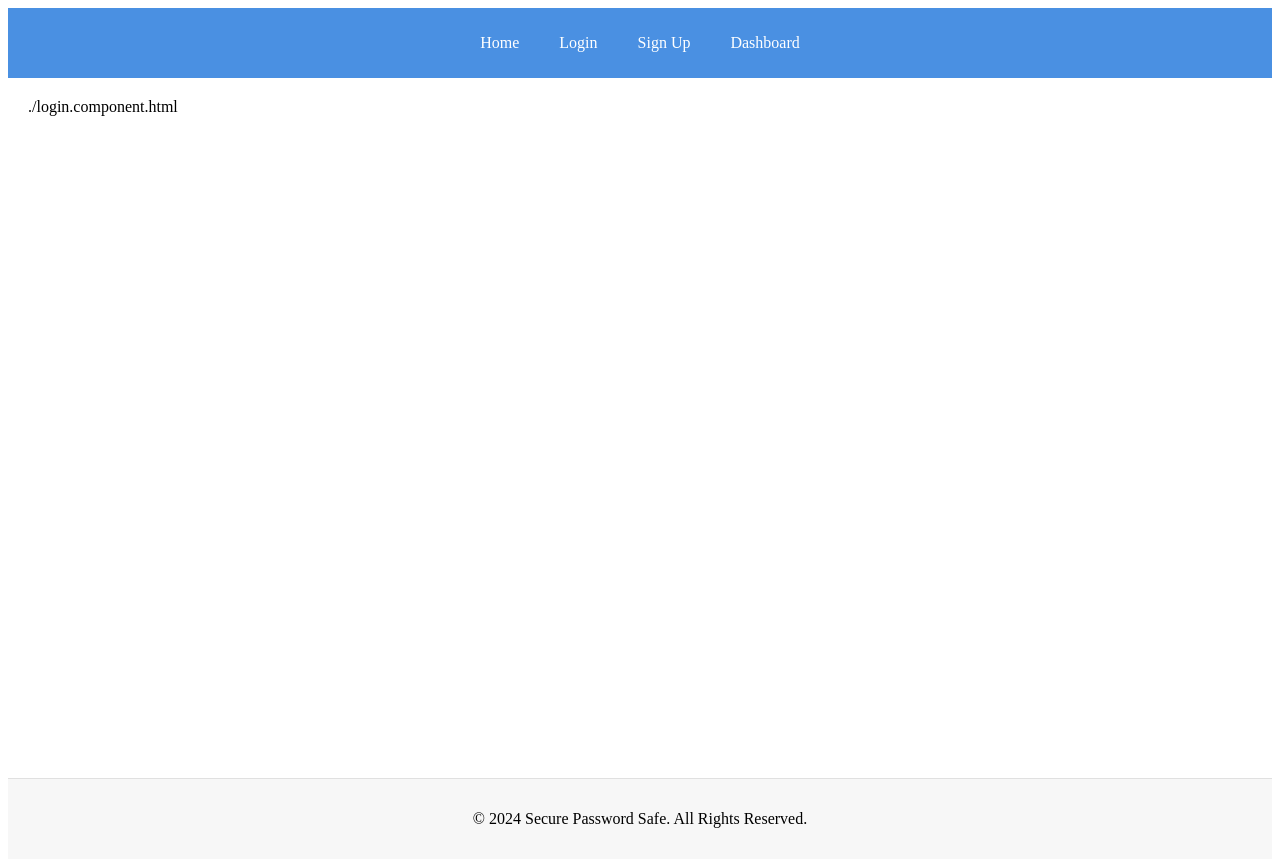
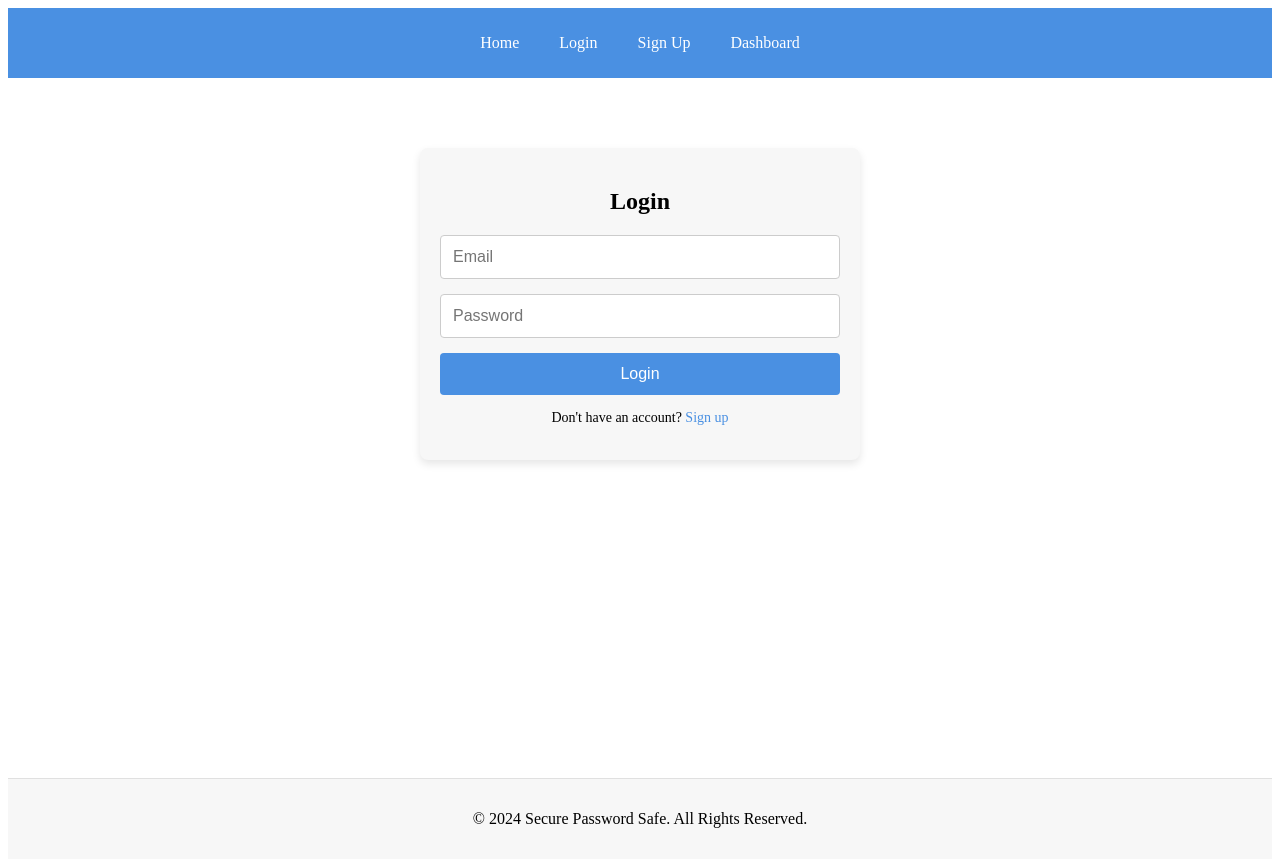
Before and after one commit to scelokhoza/Digital-Safe, an Angular app in the folder client/digital-safe/: page /login in a window 1280 px wide. Built offline with nearby package versions, Linux system fonts and the light colour scheme.

Commit message:
updating the frontend angular side

```diff
--- a/client/digital-safe/src/app/app.component.ts
+++ b/client/digital-safe/src/app/app.component.ts
@@ -1,10 +1,11 @@
 import { Component } from '@angular/core';
+import { FormsModule } from '@angular/forms';
 import { RouterOutlet } from '@angular/router';
 
 @Component({
   selector: 'app-root',
   standalone: true,
-  imports: [RouterOutlet],
+  imports: [RouterOutlet, FormsModule],
   templateUrl: './app.component.html',
   styleUrl: './app.component.css'
 })
--- a/client/digital-safe/src/app/app.module.ts
+++ b/client/digital-safe/src/app/app.module.ts
@@ -1,6 +1,5 @@
 import { NgModule } from '@angular/core';
 import { BrowserModule } from '@angular/platform-browser';
-import { HttpClient, provideHttpClient, withFetch } from '@angular/common/http';
 import { FormsModule, ReactiveFormsModule } from '@angular/forms';
 import { AppRoutingModule, routes } from './app-routing.module';
 import { AppComponent } from './app.component';
--- a/client/digital-safe/src/app/dashboard/dashboard.component.ts
+++ b/client/digital-safe/src/app/dashboard/dashboard.component.ts
@@ -1,9 +1,13 @@
 import { Component, OnInit } from '@angular/core';
+import { NgFor } from '@angular/common';
 import { ItemService } from '../item.service';
+import { FormsModule } from '@angular/forms';
 
 @Component({
   selector: 'app-dashboard',
-  template: './dashboard.component.html',
+  standalone: true,
+  templateUrl: './dashboard.component.html',
+  imports: [FormsModule, NgFor],
   styleUrls: ['./dashboard.component.css']
 })
 export class DashboardComponent implements OnInit {
--- a/client/digital-safe/src/app/login/login.component.ts
+++ b/client/digital-safe/src/app/login/login.component.ts
@@ -2,10 +2,13 @@ import { Component } from '@angular/core';
 import { Router } from '@angular/router';
 import { AuthService } from '../auth.service';
 import { LoginResponse } from '../LoginResponse.model';
+import { FormsModule } from '@angular/forms';
 
 @Component({
   selector: 'app-login',
-  template: './login.component.html',
+  standalone: true,
+  templateUrl: './login.component.html',
+  imports: [FormsModule],
   styleUrls: ['./login.component.css']
 })
 export class LoginComponent {
--- a/client/digital-safe/src/app/signup/signup.component.ts
+++ b/client/digital-safe/src/app/signup/signup.component.ts
@@ -1,10 +1,13 @@
 import { Component } from '@angular/core';
 import { Router } from '@angular/router';
 import { AuthService } from '../auth.service';
+import { FormsModule } from '@angular/forms';
 
 @Component({
   selector: 'app-signup',
-  template: './signup.component.html',
+  standalone: true,
+  templateUrl: './signup.component.html',
+  imports: [FormsModule],
   styleUrls: ['./signup.component.css']
 })
 export class SignupComponent {
```
